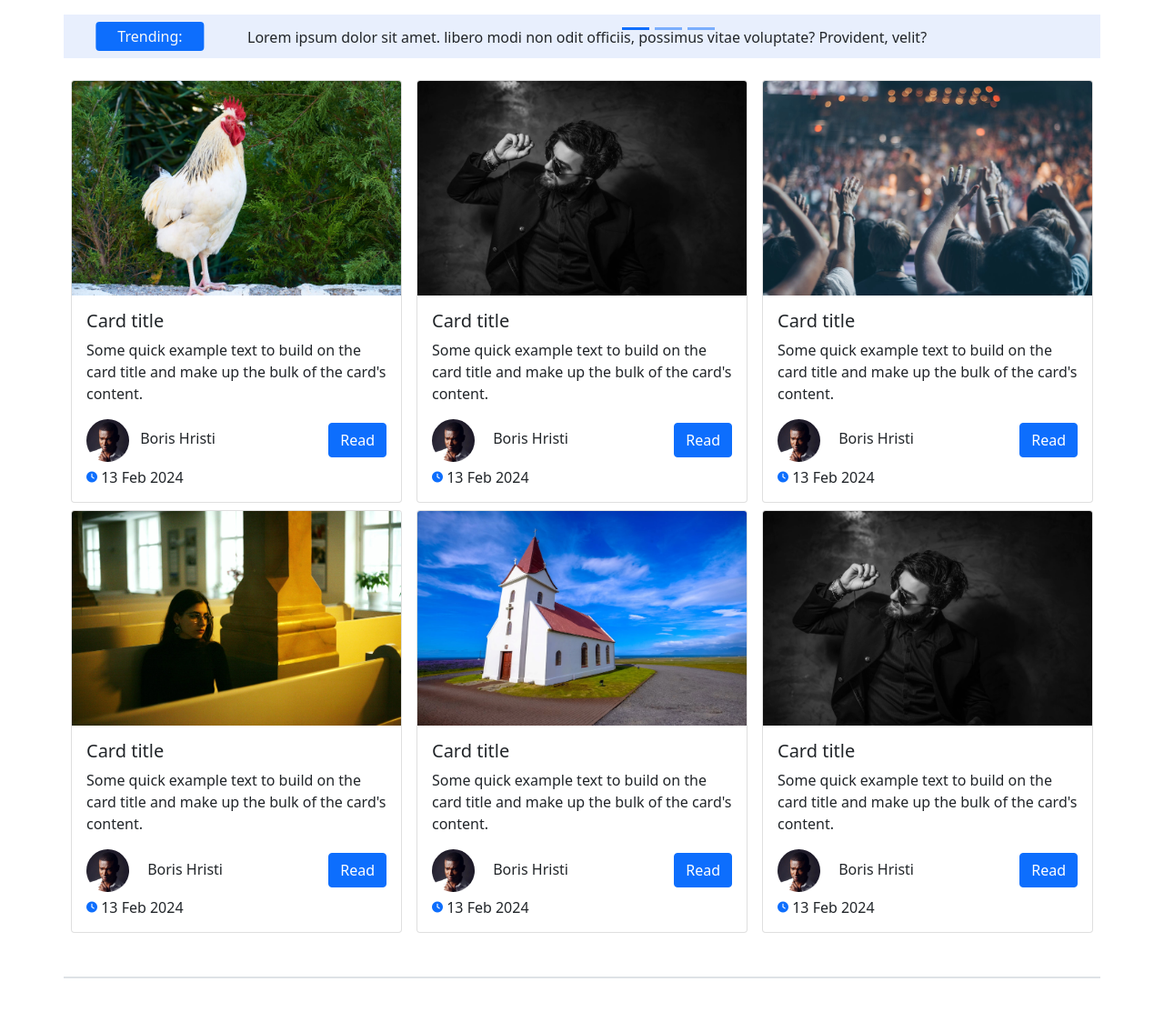
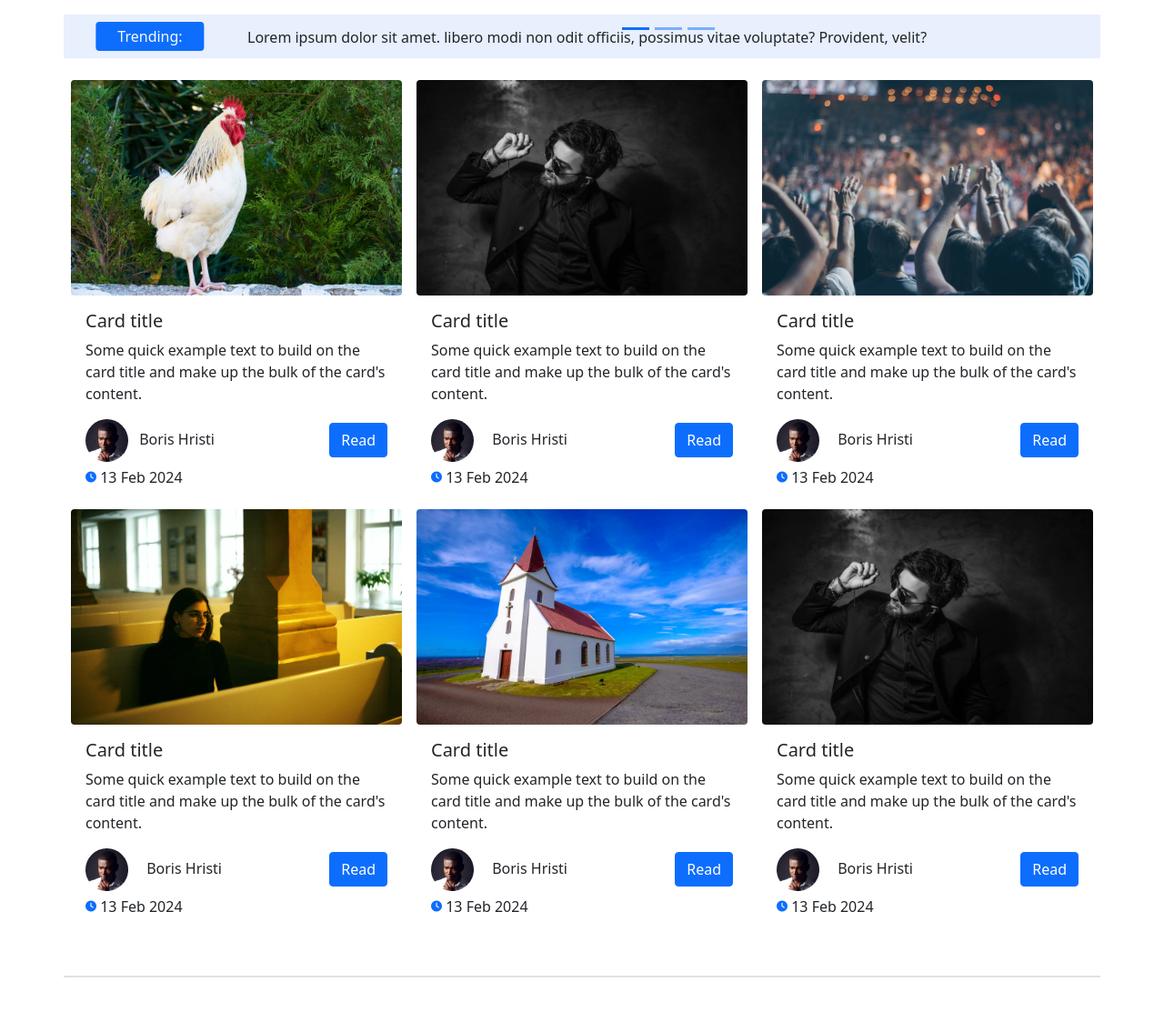
Before and after one commit to borishristi/jape-official, a Django app: page / in a window 1280 px wide. Shown: the part 56-1180 px from the top of the page at 91% size. After the commit the page ends 1131 px from the top, so only its background shows below. Run offline with Django 3.2, Linux system fonts and the light colour scheme; some libraries are stand-ins or nearby versions.

Commit message:
I modify the article section design

```diff
--- a/src/blog/templates/blog/template_site.html
+++ b/src/blog/templates/blog/template_site.html
@@ -121,8 +121,8 @@
     <div class="container">
         <div class="row">
             <div class="col-lg-4 col-md-6 pt-2 pe-2 ps-2 pt-0">
-                <div class="card p-0" style="width: 100%; min-height: 450px">
-                    <img src="{% static 'img/img_6.jpg' %}" class="img-fluid card-img-top" alt="...">
+                <div class="card border-0 p-0" style="width: 100%; min-height: 450px">
+                    <img src="{% static 'img/img_6.jpg' %}" class="rounded img-fluid card-img-top" alt="...">
                     <div class="card-body">
                         <h5 class="card-title">Card title</h5>
                         <p class="card-text">Some quick example text to build on the card title and make up the bulk of
@@ -141,8 +141,8 @@
                 </div>
             </div>
             <div class="col-lg-4 col-md-6 pt-2 pe-2 ps-2 pt-0">
-                <div class="card p-0" style="width: 100%; min-height: 450px">
-                    <img src="{% static 'img/img_5.jpg' %}" class="img-fluid card-img-top" alt="...">
+                <div class="card border-0 p-0" style="width: 100%; min-height: 450px">
+                    <img src="{% static 'img/img_5.jpg' %}" class="rounded img-fluid card-img-top" alt="...">
                     <div class="card-body">
                         <h5 class="card-title">Card title</h5>
                         <p class="card-text">Some quick example text to build on the card title and make up the bulk of
@@ -161,8 +161,8 @@
                 </div>
             </div>
             <div class="col-lg-4 col-md-6 pt-2 pe-2 ps-2 pt-0">
-                <div class="card p-0" style="width: 100%; min-height: 450px">
-                    <img src="{% static 'img/img_4.jpg' %}" class="img-fluid card-img-top" alt="...">
+                <div class="card border-0 p-0" style="width: 100%; min-height: 450px">
+                    <img src="{% static 'img/img_4.jpg' %}" class="rounded img-fluid card-img-top" alt="...">
                     <div class="card-body">
                         <h5 class="card-title">Card title</h5>
                         <p class="card-text">Some quick example text to build on the card title and make up the bulk of
@@ -181,8 +181,8 @@
                 </div>
             </div>
             <div class="col-lg-4 col-md-6 pt-2 pe-2 ps-2 pt-0">
-                <div class="card p-0" style="width: 100%; min-height: 450px">
-                    <img src="{% static 'img/img_3.jpg' %}" class="img-fluid card-img-top" alt="...">
+                <div class="card border-0 p-0" style="width: 100%; min-height: 450px">
+                    <img src="{% static 'img/img_3.jpg' %}" class="rounded img-fluid card-img-top" alt="...">
                     <div class="card-body">
                         <h5 class="card-title">Card title</h5>
                         <p class="card-text">Some quick example text to build on the card title and make up the bulk of
@@ -201,8 +201,8 @@
                 </div>
             </div>
             <div class="col-lg-4 col-md-6 pt-2 pe-2 ps-2 pt-0">
-                <div class="card p-0" style="width: 100%; min-height: 450px">
-                    <img src="{% static 'img/img_2.jpg' %}" class="img-fluid card-img-top" alt="...">
+                <div class="card border-0 p-0" style="width: 100%; min-height: 450px">
+                    <img src="{% static 'img/img_2.jpg' %}" class="rounded img-fluid card-img-top" alt="...">
                     <div class="card-body">
                         <h5 class="card-title">Card title</h5>
                         <p class="card-text">Some quick example text to build on the card title and make up the bulk of
@@ -221,8 +221,8 @@
                 </div>
             </div>
             <div class="col-lg-4 col-md-6 pt-2 pe-2 ps-2 pt-0">
-                <div class="card p-0" style="width: 100%; min-height: 450px">
-                    <img src="{% static 'img/img_5.jpg' %}" class="img-fluid card-img-top" alt="...">
+                <div class="card border-0 p-0" style="width: 100%; min-height: 450px">
+                    <img src="{% static 'img/img_5.jpg' %}" class="rounded img-fluid card-img-top" alt="...">
                     <div class="card-body">
                         <h5 class="card-title">Card title</h5>
                         <p class="card-text">Some quick example text to build on the card title and make up the bulk of
```
